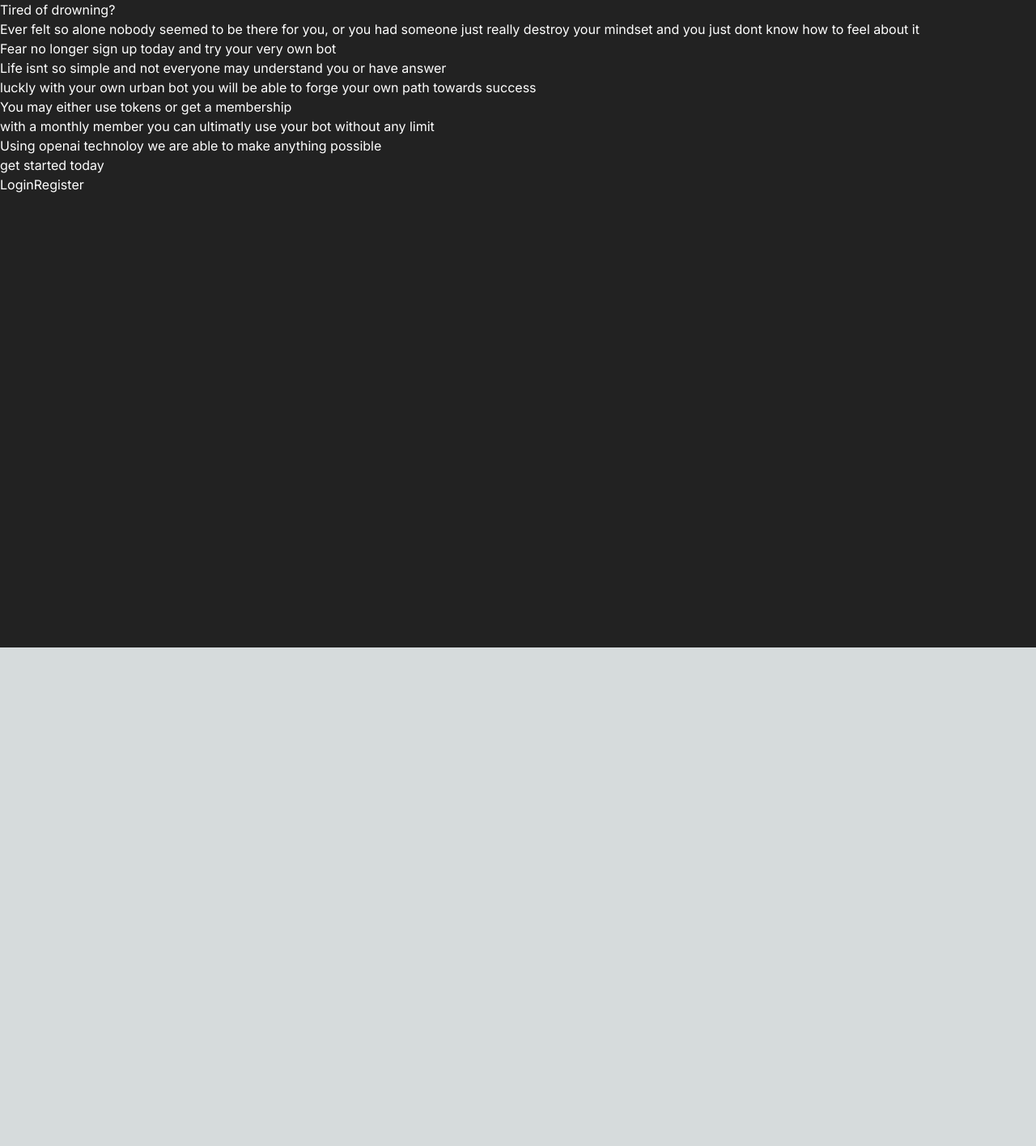
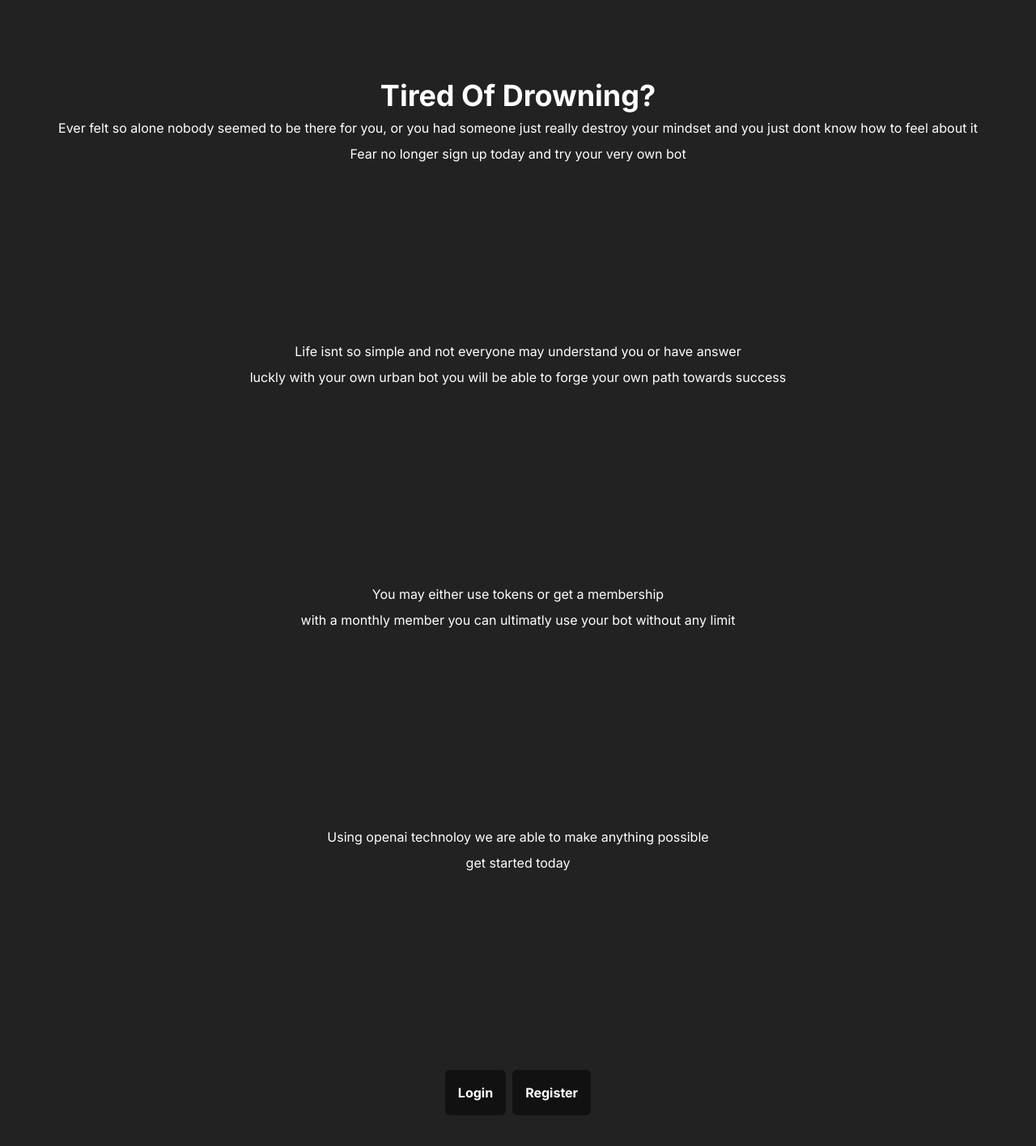
Before and after one commit to CoolistKovbel/Forge, a Next.js app: page / in a window 1280 px wide. Shown: the top 1416 px of the page at 81% size. Before the commit the page ends 800 px from the top, so only its background shows below. Built offline with nearby package versions, Linux system fonts and the light colour scheme.

Commit message:
kinda of feel hopeless... watch as i get poorer and countinue to get pushed towards sucidide... pretending everything is okay, trying to fake my emotions so those around me can think they are cool. im just so fucking tired bro, took a nap but woke up. funny

```diff
--- a/app/(auth)/login/page.tsx
+++ b/app/(auth)/login/page.tsx
@@ -1,13 +1,38 @@
-
-import { LogInForm } from '@/app/components/auth/login-form'
-import React from 'react'
+import { LogInForm } from "@/app/components/auth/login-form";
+import MetaForm from "@/app/components/auth/meta-form";
+import Link from "next/link";
+import React from "react";
 
 const LoginPage = () => {
   return (
-    <>
-      <LogInForm/>
-    </>
-  )
-}
+    <div className="max-w-[500px] w-full mx-auto p-8 rounded-lg border-2 border-gray-800 shadow-lg">
+      <h2 className="text-3xl md:text-5xl font-bold mb-6">Login</h2>
 
-export default LoginPage
+      {/* Login Form */}
+      <LogInForm />
+
+      {/* Panel */}
+      <div className="flex items-center justify-between">
+        <div>
+          <h3 className="text-xl font-semibold mb-2">Need an account?</h3>
+          <p>
+            Come through{" "}
+            <Link
+              href="/register"
+              className="font-bold text-shadow-lg hover:text-red-500"
+            >
+              Register Here
+            </Link>
+          </p>
+        </div>
+      </div>
+
+      {/* MetaForm */}
+      <MetaForm />
+
+
+    </div>
+  );
+};
+
+export default LoginPage;
--- a/app/(auth)/register/page.tsx
+++ b/app/(auth)/register/page.tsx
@@ -1,11 +1,32 @@
 import { RegisterForm } from "@/app/components/auth/register-form";
+import Link from "next/link";
 
 
 const RegisterPage = () => {
   return (
-    <>
-      <RegisterForm />
-    </>
+      <div className="max-w-[500px] w-full mx-auto p-8 rounded-lg border-2 border-gray-800 shadow-lg">
+        <h2 className="text-3xl md:text-5xl font-bold mb-6">Register</h2>
+
+        {/* Login Form */}
+        <RegisterForm />
+
+
+        {/* Panel */}
+        <div className="flex items-center justify-between">
+          <div>
+            <h3 className="text-xl font-semibold mb-2">Already have an account?</h3>
+            <p>
+              Come through{" "}
+              <Link
+                href="/login"
+                className="font-bold text-shadow-lg hover:text-red-500"
+              >
+                Login Here
+              </Link>
+            </p>
+          </div>
+        </div>
+      </div>
   );
 };
 
--- a/app/(landing)/page.tsx
+++ b/app/(landing)/page.tsx
@@ -3,38 +3,46 @@
 export default function Home() {
   return (
     <main className="bg-[#222] text-white w-full min-h-screen">
-
-      <div>
-        <h2>Tired of drowning?</h2>
-        <p>Ever felt so alone nobody seemed to be there for you, or you had someone just really destroy your mindset and you just dont know how to feel about it</p>
+      <div className="w-full h-[300px] p-10 flex items-center flex-col justify-center gap-2">
+        <h2 className="text-4xl font-bold capitalize">Tired of drowning?</h2>
+        <p>
+          Ever felt so alone nobody seemed to be there for you, or you had
+          someone just really destroy your mindset and you just dont know how to
+          feel about it
+        </p>
         <p>Fear no longer sign up today and try your very own bot</p>
       </div>
 
-
-      <div>
-        <h2>Life isnt so simple and not everyone may understand you or have answer</h2>
-        <p>luckly with your own urban bot you will be able to forge your own path towards success</p>
+      <div className="w-full h-[300px] p-10 flex items-center flex-col justify-center gap-2">
+        <h2>
+          Life isnt so simple and not everyone may understand you or have answer
+        </h2>
+        <p>
+          luckly with your own urban bot you will be able to forge your own path
+          towards success
+        </p>
       </div>
 
-
-      <div>
+      <div className="w-full h-[300px] p-10 flex items-center flex-col justify-center gap-2">
         <h2>You may either use tokens or get a membership</h2>
-        <p>with a monthly member you can ultimatly use your bot without any limit</p>
+        <p>
+          with a monthly member you can ultimatly use your bot without any limit
+        </p>
       </div>
 
-
-      <div>
+      <div className="w-full h-[300px] p-10 flex items-center flex-col justify-center gap-2">
         <p>Using openai technoloy we are able to make anything possible </p>
         <p>get started today</p>
       </div>
 
-
-      <div>
-        <Link href={"/login"}>Login</Link>
-        <Link href={"/register"}>Register</Link>
+      <div className="w-full h-[300px] p-10 flex items-center  justify-center gap-2">
+        <Link href={"/login"} className="p-4 bg-[#111] rounded-md font-bold">
+          Login
+        </Link>
+        <Link href={"/register"} className="p-4 bg-[#111] rounded-md font-bold">
+          Register
+        </Link>
       </div>
-
-
     </main>
   );
 }
--- /dev/null
+++ b/app/components/auth/meta-form.tsx
@@ -0,0 +1,26 @@
+"use client"
+
+
+
+
+
+const MetaForm = () => {
+
+
+
+
+  return (
+    <form className="flex items-center justify-center flex-col bg-black text-white p-3 rounded-lg mt-10">
+      <h2 className="text-md font-semibold mb-3">
+        Metamask Account? Sign in?
+      </h2>
+      <div className="flex flex-col w-full">
+        <button className="bg-blue-500 text-white py-2 rounded hover:bg-blue-600 transition duration-300">
+          Enter
+        </button>
+      </div>
+    </form>
+  );
+};
+
+export default MetaForm;
--- a/app/components/auth/register-form.tsx
+++ b/app/components/auth/register-form.tsx
@@ -1,6 +1,23 @@
 "use client";
 
+import { RegisterUser } from "@/app/lib/actions";
+import { useFormState } from "react-dom";
+
 export const RegisterForm = () => {
+  const [state, dispatch] = useFormState(RegisterUser, undefined);
+
+  const handleSubmit = async (e: React.FormEvent<HTMLFormElement>) => {
+    e.preventDefault();
+
+    const formData = new FormData(e.currentTarget);
+
+    try {
+      dispatch(formData);
+    } catch (error) {
+      console.error("Error:", error);
+    }
+  };
+
   return (
     <>
       <form className="mb-8 w-full">
@@ -45,6 +62,21 @@
           />
         </div>
 
+
+        <div className="mb-4">
+          <label
+            htmlFor="metaAccount"
+            className="block text-gray-400 text-sm mb-2"
+          >
+            MetaAccount
+          </label>
+          <input
+            id="metaAccount"
+            name="metaAccount"
+            className="w-full px-4 py-2 rounded-md border border-gray-600 focus:outline-none focus:border-blue-400  text-black"
+          />
+        </div>
+
         <button className="bg-blue-500 text-white px-6 py-2 rounded-md hover:bg-blue-400 focus:outline-none focus:bg-blue-400 float-right">
           Login
         </button>
--- /dev/null
+++ b/app/lib/actions.ts
@@ -0,0 +1,45 @@
+"use server"
+
+import { redirect } from "next/navigation";
+import { revalidatePath } from "next/cache";
+
+
+
+export async function RegisterUser( prevState: string | undefined,
+    formData: FormData) {
+    try {
+
+        const {username, email, password, signature} =  Object.fromEntries(formData);
+
+
+        console.log(username)
+
+
+
+        redirect("/login")
+
+    } catch (error) {
+        console.log(error)
+        return "sorry cant seem to register user"
+    }
+}
+
+
+export async function AuthenticateUser( prevState: string | undefined,
+    formData: FormData) {
+    try {
+
+        const { email, password, signature} =  Object.fromEntries(formData);
+
+
+        console.log(email)
+
+
+
+        redirect("/login")
+
+    } catch (error) {
+        console.log(error)
+        return "sorry cant seem to register user"
+    }
+}
```
